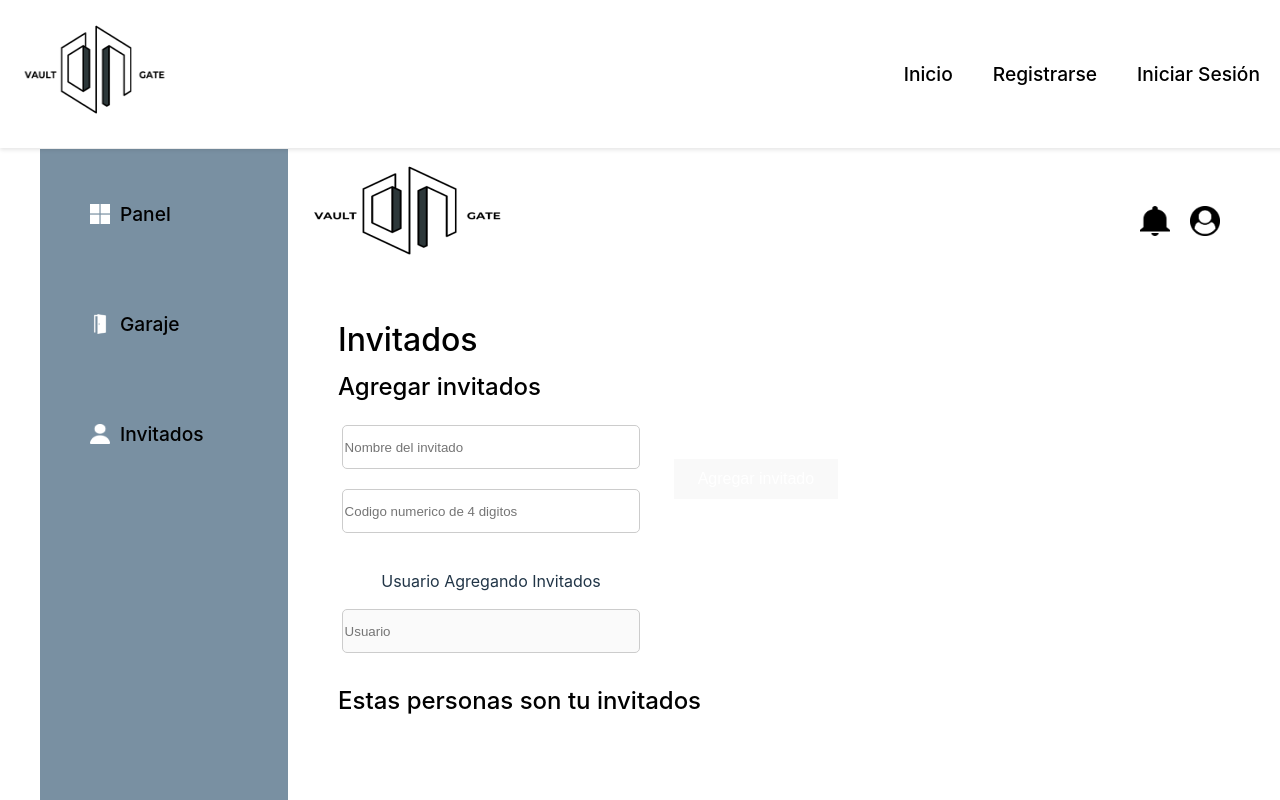
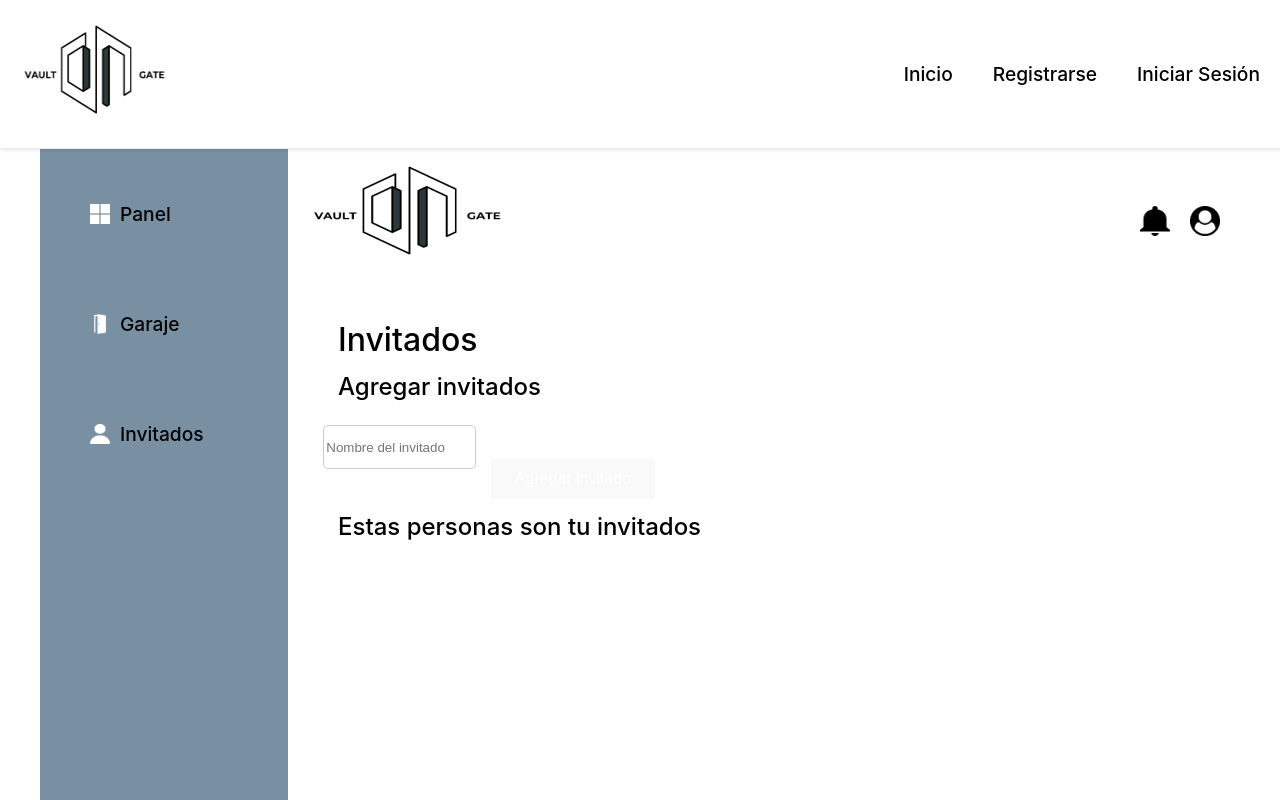
Before and after one commit to Ricky1029/integradora, a React (Vite) app: page /guests in a window 1280 px wide. Shown: the top 800 px of the page. Built offline with nearby package versions, Linux system fonts and the light colour scheme.

Commit message:
randomNumeros

```diff
--- a/src/Pages/Dashboard/DashGuests.jsx
+++ b/src/Pages/Dashboard/DashGuests.jsx
@@ -25,11 +25,19 @@ const Dashboard = () => {
     }
   }, []);
 
+  const generateRandomCode = () => {
+    let code = '';
+    for (let i = 0; i < 4; i++) {
+      code += Math.floor(Math.random() * 4) + 1; // Genera un número aleatorio entre 1 y 4
+    }
+    return code;
+  };
+
   const handleSubmit = (event) => {
     event.preventDefault();
 
     const nombreinv = document.getElementById('nombreInvitado').value;
-    const codigoa = document.getElementById('codigoAcceso').value;
+    const codigoa = generateRandomCode();
     const nombreU = userData.usuario ? userData.usuario.nombre : '';
 
     fetch('https://api-mysql-s9hw.onrender.com/invitados', {
@@ -76,9 +84,8 @@ const Dashboard = () => {
         <form onSubmit={handleSubmit}>
           <div className="left">
             <input type="text" placeholder="Nombre del invitado" id='nombreInvitado' required />
-            <input type="text" placeholder="Codigo numerico de 4 digitos" id='codigoAcceso' required />
-            <p>Usuario Agregando Invitados</p>
-            <input type="text" placeholder="Usuario" id='usuario' value={userData.usuario ? userData.usuario.nombre : ''} disabled />
+            <input type="text" placeholder="Codigo numerico de 4 digitos" id='codigoAcceso' hidden value={generateRandomCode()} disabled />
+            <input type="text" placeholder="Usuario" hidden id='usuario' value={userData.usuario ? userData.usuario.nombre : ''} disabled />
           </div>
           <div className="right">
             <button type="submit">Agregar invitado</button>
```
